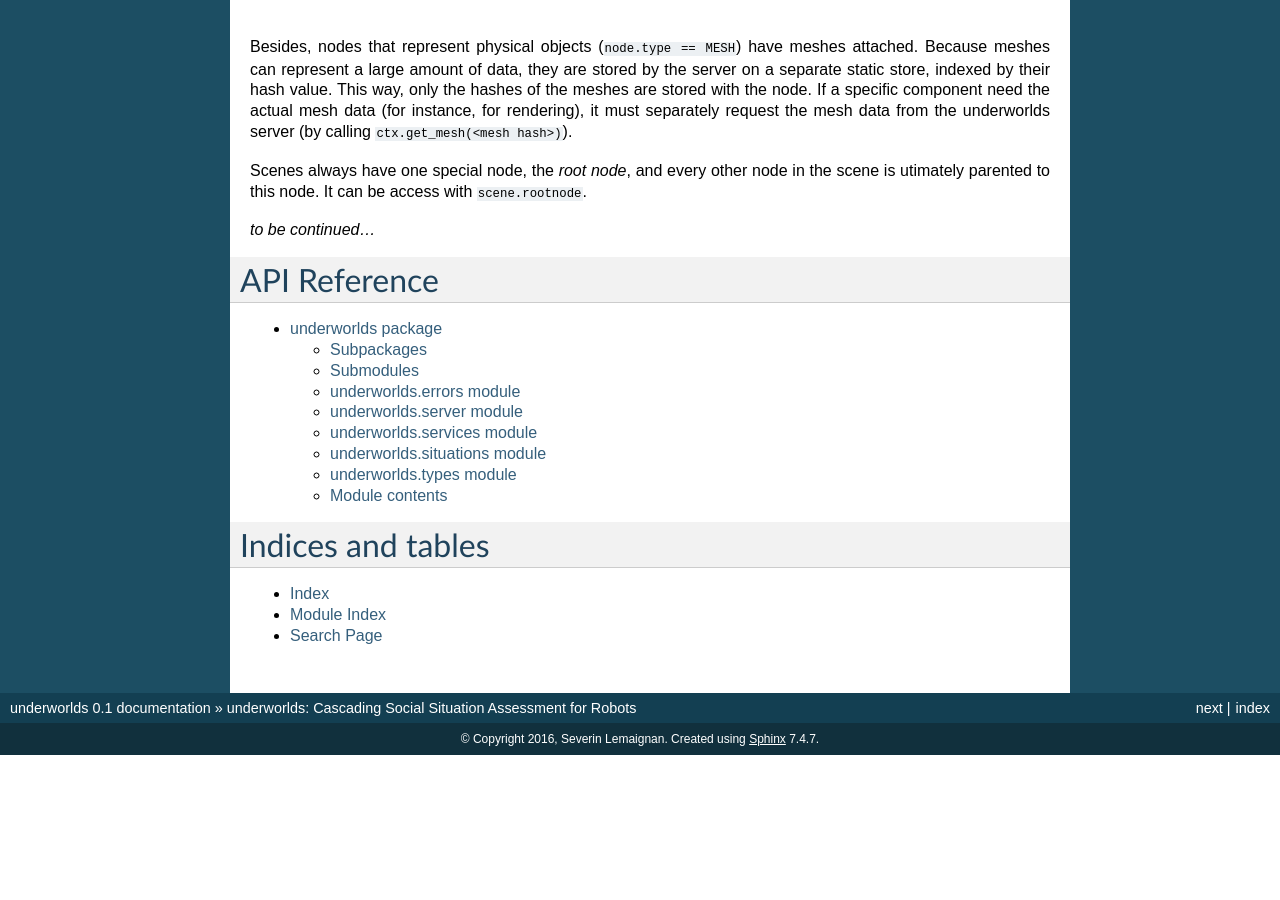
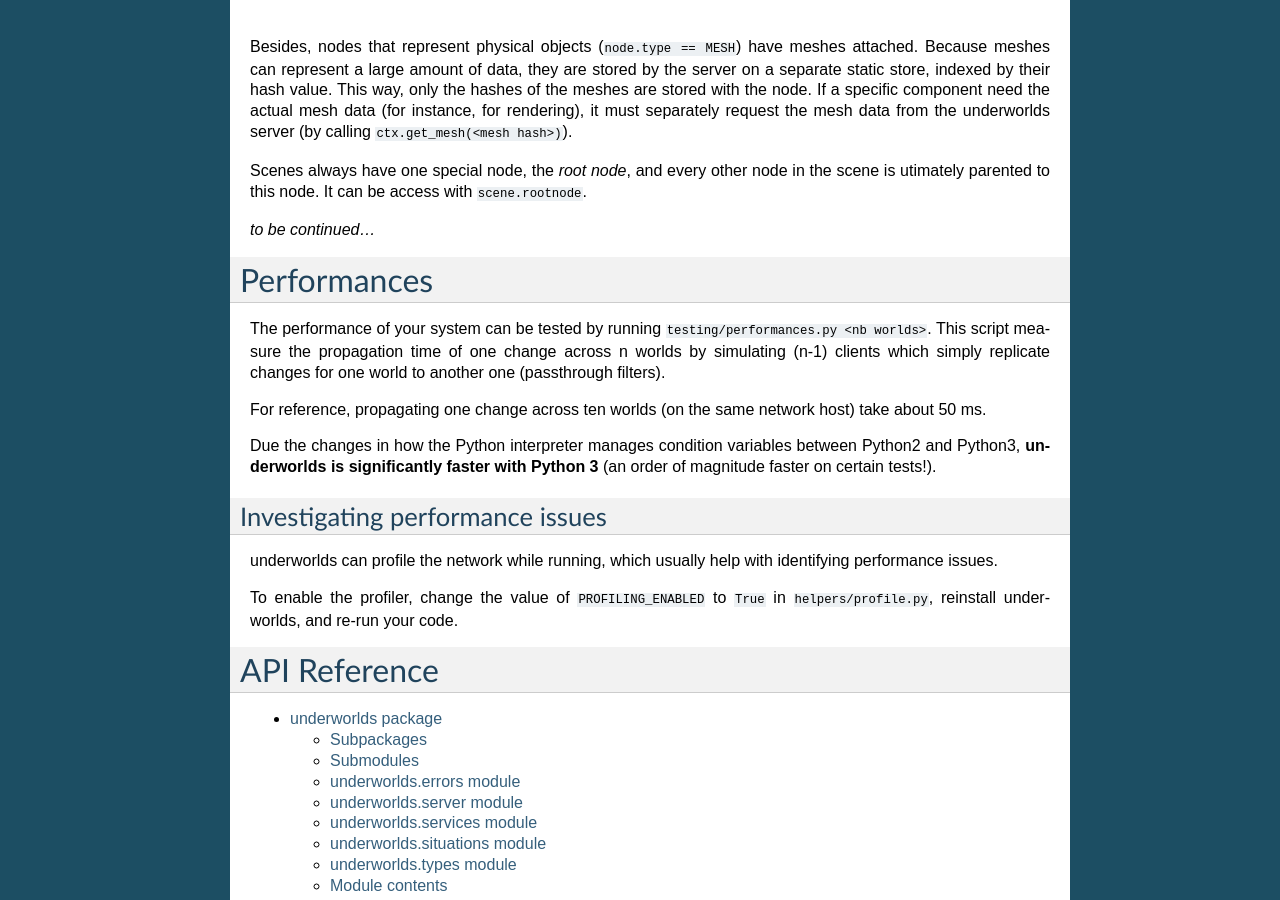
Before and after one commit to underworlds-robot/underworlds, a Sphinx documentation site: the page built from doc/index.rst, in a window 1280 px wide and 900 px high, scrolled down 3528 px. Built offline with Sphinx 7.4.7, drawn with Linux system fonts in a browser that asks for light colours; before the commit the page ends 4283 px from its top, so only the background shows below that; some of the changed text lies outside the part shown.

Commit message:
[doc] Added brief note on performance measurements

```diff
--- a/doc/index.rst
+++ b/doc/index.rst
@@ -166,6 +166,32 @@ with ``scene.rootnode``.
 
 .. _api-reference:
 
+Performances
+============
+
+The performance of your system can be tested by running
+``testing/performances.py <nb worlds>``. This script measure the propagation
+time of one change across n worlds by simulating (n-1) clients which simply
+replicate changes for one world to another one (passthrough filters).
+
+For reference, propagating one change across ten worlds (on the same network
+host) take about 50 ms.
+
+Due the changes in how the Python interpreter manages condition variables
+between Python2 and Python3, **underworlds is significantly faster with Python
+3** (an order of magnitude faster on certain tests!).
+
+Investigating performance issues
+~~~~~~~~~~~~~~~~~~~~~~~~~~~~~~~~
+
+underworlds can profile the network while running, which usually help with
+identifying performance issues.
+
+To enable the profiler, change the value of ``PROFILING_ENABLED`` to ``True`` in
+``helpers/profile.py``, reinstall underworlds, and re-run your code.
+
+
+
 API Reference
 =============
 
```
